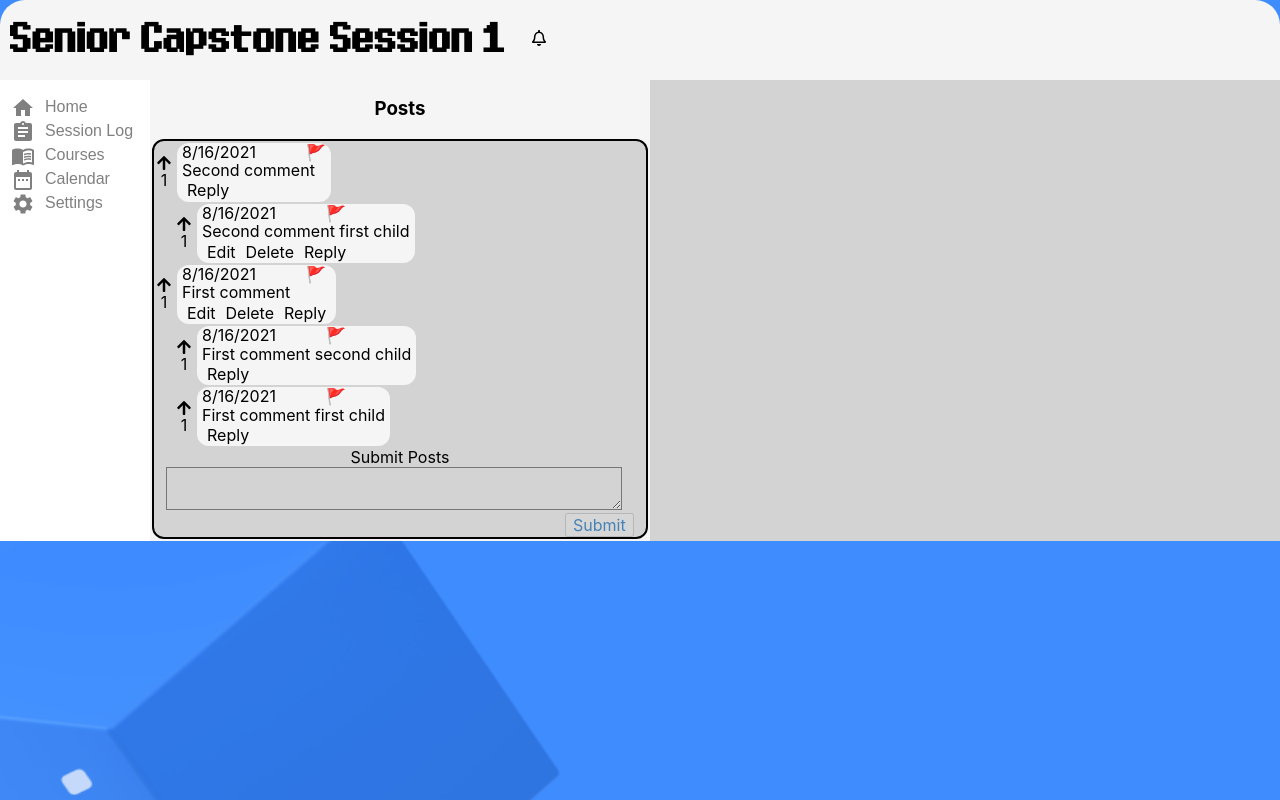
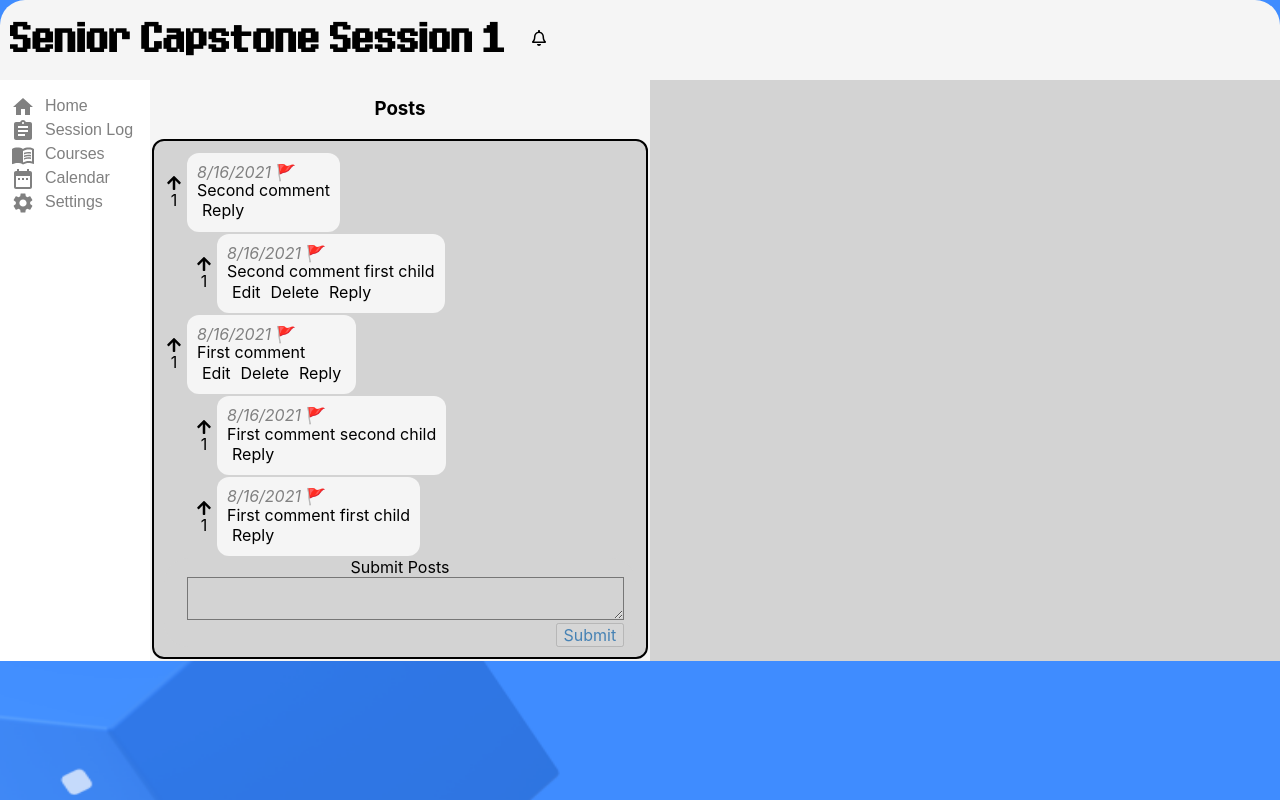
Before and after one commit to marideguia/ghost-post, a React (Create React App) app in the folder ghost-post-app/: page /Posts in a window 1280 px wide. Built offline with nearby package versions, Linux system fonts and the light colour scheme.

Commit message:
update posts navbar

```diff
--- a/ghost-post-app/src/components/Login.js
+++ b/ghost-post-app/src/components/Login.js
@@ -72,16 +72,20 @@ function Login() {
           <div className="button-container">
             <input type="submit" value = "Login"/>
           </div>
-          <label><center>or</center></label>
+
           <div className="button-container">
             <input type="button" value = "Sign Up"/>
           </div>
-          <div className="button-container">
-          <Link to="Joinsession" className="f6 link dim ph3 pv2 mb2 dib white bg-dark-blue ma2">Join Session</Link>
+          <p><center>or</center></p>
+          <div className='dual-button-cont'>
+            <div className="button-container">
+              <Link to="Joinsession" className="f6 link dim ph3 pv2 mb2 dib white bg-dark-blue ma2">Join Session</Link>
+            </div>
+            <div className="button-container">
+              <Link to="CreateSession" className="f6 link dim ph3 pv2 mb2 dib white bg-dark-blue ma2">Create Session</Link>
+            </div>
           </div>
-          <div className="button-container">
-          <Link to="CreateSession" className="f6 link dim ph3 pv2 mb2 dib white bg-dark-blue ma2">Create Session</Link>
-          </div>
+
         </form>
       </div>
   );
--- a/ghost-post-app/src/components/Post.js
+++ b/ghost-post-app/src/components/Post.js
@@ -67,7 +67,7 @@ const Post = ({
         {/* Post content - date, text, reply, edit, delete functions*/}
         <div className="post-content">
           <div className = "Top-Row">
-            {createdAt}
+            <div className="created-at">{createdAt}</div>
             <div className = "report"
               onClick={() => setActivePost( {id:post.PostID, type: "reporting"}) }
             >
--- a/ghost-post-app/src/index.css
+++ b/ghost-post-app/src/index.css
@@ -72,7 +72,7 @@ code {
 /* } */
 .root-post {
   /* background-color: blanchedalmond; */
-  background-color: lightgrey;
+  /* background-color: lightpink; */
   display: flex;
   flex-direction: row;
   align-items: center;
@@ -94,8 +94,7 @@ code {
   background-color: whitesmoke;
   border-radius: 12px;
   margin: 0px 5px;
-  padding-left: 5px;
-  padding-right: 5px;
+  padding: 10px;
 }
 
 .Top-Row {
@@ -103,10 +102,17 @@ code {
   /*text-align: Left;*/
 }
 
+.created-at {
+  color: gray;
+  font-style: italic;
+}
+
 .report {
   /* text-align: Right; */
-  margin-left: 50px;
+  margin-left: 5px;
+  /* background-color: aqua; */
 }
+
 .post-actions {
   display: flex;
 }
@@ -120,7 +126,7 @@ code {
 }
 
 .replies {
-  margin: 0px 20px;
+  margin-left: 30px;
 }
 
 .comment-actions {
@@ -146,7 +152,7 @@ code {
 }
 
 .posts-form-title {
-  background-color: lightgrey;
+  /* background-color: lightgrey; */
   text-align: center;
   border-radius: 25px;
 }
@@ -155,9 +161,7 @@ code {
   /* background-color: lightpink; */
   background-color: lightgrey;
   margin: 2px;
-}
-
-.posts-container {
+  padding: 10px;
   border: solid black 2px;
   border-radius: 12px;
 }
@@ -165,9 +169,10 @@ code {
 /* POSTFORM.JS STYLES */
 .post-form-textarea {
   background-color: lightgrey;
-  margin-left: 2.5%;
-  margin-right: 2.5%;
+  /* margin-left: 2.5%;
+  margin-right: 2.5%; */
   width: 95%;
+  max-width: 500px;
 }
 
 .post-form-button {
--- a/ghost-post-app/src/sidebar.css
+++ b/ghost-post-app/src/sidebar.css
@@ -19,6 +19,7 @@ body {
   height: auto;
   width: 100%;
   padding: 0;
+  margin-top: 15px;
 }
 
 .SidebarList .row {
@@ -44,6 +45,7 @@ body {
   display: grid;
   place-items: center;
 }
+
 .row #title {
   flex: 70%;
 }
--- a/ghost-post-app/src/styles.css
+++ b/ghost-post-app/src/styles.css
@@ -10,29 +10,29 @@
   color: #fff;
   background-color: #3b62ff;
   background-image: url("./components/background.png");
-  position:fixed;
+  position: fixed;
   min-width: 100%;
   min-height: 100%;
   background-repeat: no-repeat;
-  background-size:cover;
+  background-size: cover;
   background-position: center;
   background-size: 100vw 100vh;
-
-
 }
 
 input[type="text"],
 input[type="password"] {
   height: 25px;
   border: 1px solid rgb(0, 0, 0);
+  border-radius: 5px;
+  /* box-shadow: 2px; */
 }
 
 input[type="submit"] {
   margin-top: 10px;
   cursor: pointer;
   font-size: 15px;
-  background: #0049C6;
-  border: 1px solid #0049C6;
+  background: #0049c6;
+  border: 1px solid #0049c6;
   color: #fff;
   padding: 10px 20px;
 }
@@ -41,24 +41,31 @@ input[type="submit"]:hover {
   background: #1b85ff;
 }
 
-input[type="button"]{
+input[type="button"] {
   margin-top: 10px;
   cursor: pointer;
   font-size: 15px;
-  background: #0049C6;
-  border: 1px solid #0049C6;
+  background: #0049c6;
+  border: 1px solid #0049c6;
   color: #fff;
   padding: 10px 20px;
 }
 
-input[type="button"]:hover{
+input[type="button"]:hover {
   background: #1b85ff;
 }
 
+.dual-button-cont {
+  /* background-color: pink; */
+  display: flex;
+}
 
 .button-container {
   display: flex;
   justify-content: center;
+  padding: 5px;
+  border-radius: 5px;
+  /* background-color: green; */
 }
 
 /* .login-form {
```
